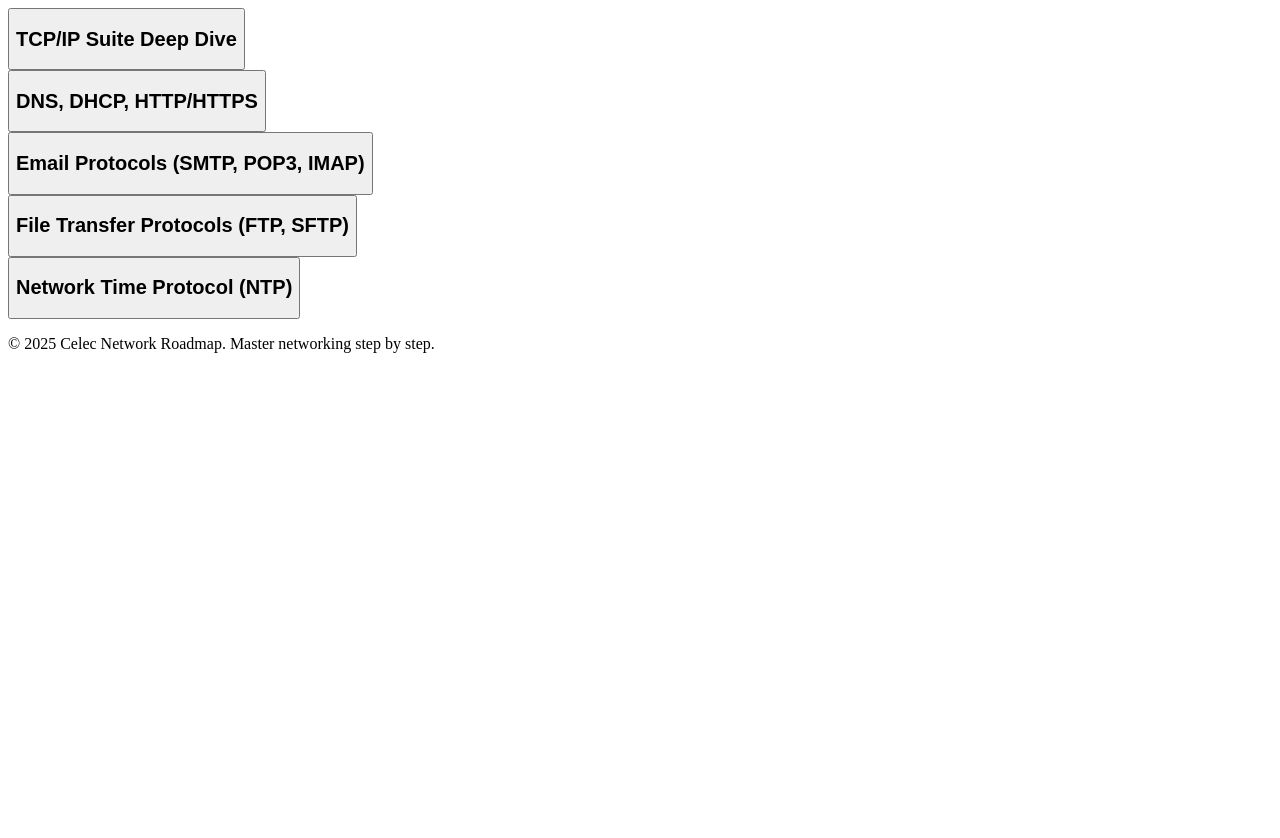
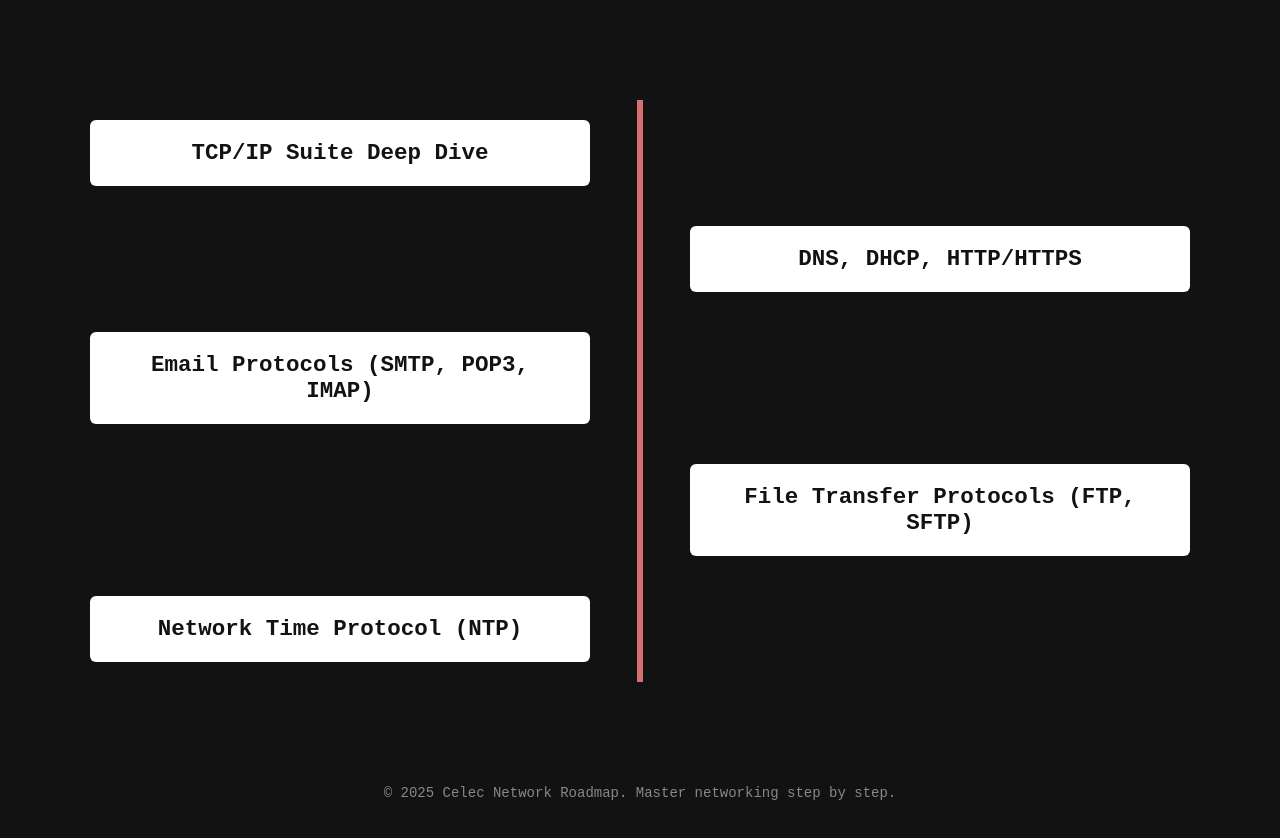
Before and after one commit to WRH-05/CelecNetworkR, a plain HTML site: page phase3.html in a window 1280 px wide. Before the commit the page ends 800 px from the top, so only its background shows below. Drawn offline with nearby package versions, Linux system fonts and the light colour scheme; a script that the page names is missing.

Commit message:
fixed css import missing

```diff
--- a/phase3.html
+++ b/phase3.html
@@ -4,7 +4,7 @@
     <meta charset="UTF-8">
     <meta name="viewport" content="width=device-width, initial-scale=1.0">
     <title>Phase 3 - Networking Learning Roadmap</title>
-    <link rel="stylesheet" href="phase3.css">
+    <link rel="stylesheet" href="styles/style.css">
     <link href='https://unpkg.com/boxicons@2.1.4/css/boxicons.min.css' rel='stylesheet'>
 </head>
 <body>
```
